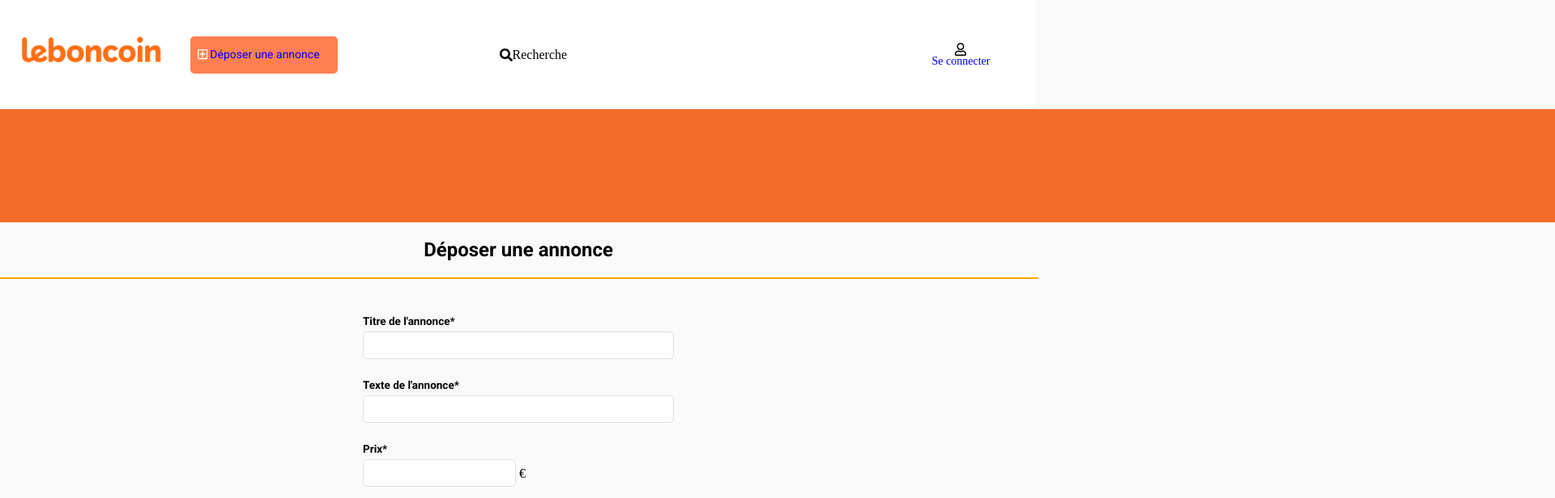
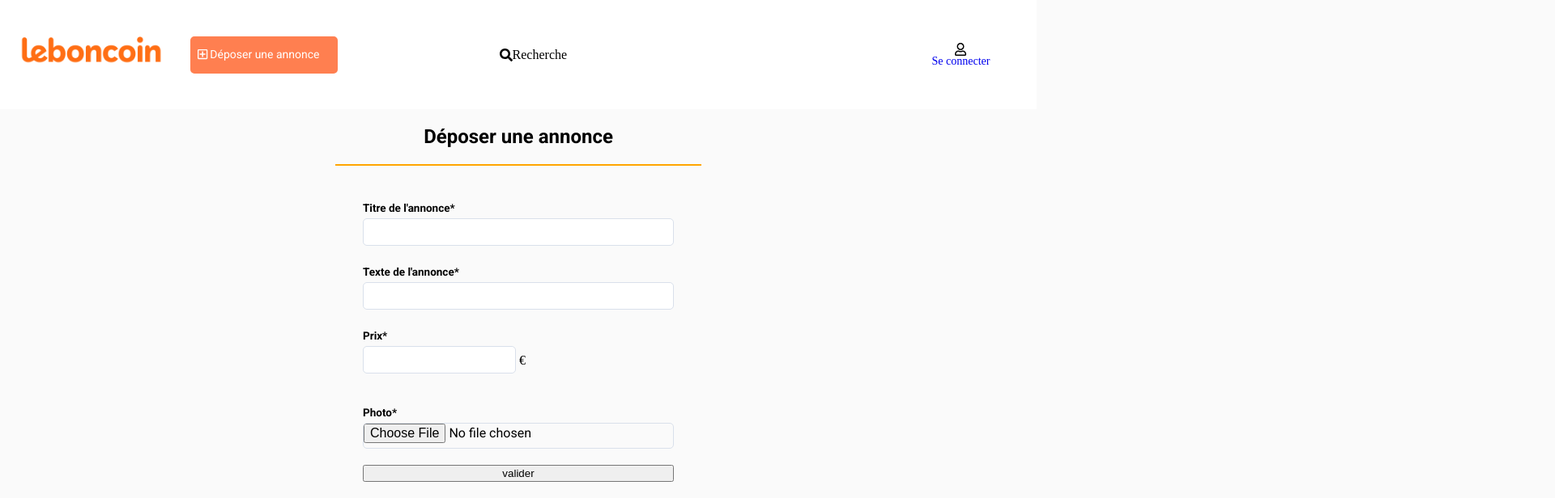
Before and after one commit to PatriceNabbi/LeBonCoin---Front-End, a React (Create React App) app: page /publish in a window 1280 px wide. Shown: the top 616 px of the page at 81% size, 1920 px wide, since content can reach past the window. Built offline with nearby package versions, Linux system fonts and the light colour scheme.

Commit message:
update offer page - add annuncer's name

```diff
--- a/src/App.js
+++ b/src/App.js
@@ -17,7 +17,7 @@ import LogIn from "./containers/LogIn";
 import SignUp from "./containers/SignUp";
 import Cookies from "js-cookie";
 import { library } from "@fortawesome/fontawesome-svg-core";
-import { faSearch } from "@fortawesome/free-solid-svg-icons";
+import { faSearch, faShoppingCart } from "@fortawesome/free-solid-svg-icons";
 import {
   faUser,
   faClock,
@@ -25,7 +25,15 @@ import {
   faEye,
   faPlusSquare
 } from "@fortawesome/free-regular-svg-icons";
-library.add(faSearch, faUser, faClock, faBell, faEye, faPlusSquare);
+library.add(
+  faSearch,
+  faUser,
+  faClock,
+  faBell,
+  faEye,
+  faPlusSquare,
+  faShoppingCart
+);
 
 function App() {
   //Récupération via Cookie.set du token enregistré dans le container LogIn qu'on enfermera dans une variable "tokenFromCookie"
@@ -40,36 +48,27 @@ function App() {
   }
 
   const [user, setUser] = useState(tokenState);
-  const [title, setTitle] = useState({});
-  const [text, setText] = useState({});
-  const [price, setPrice] = useState({});
-  const [file, setFile] = useState({});
 
   return (
     <Router>
       <Header user={user} setUser={setUser} />
 
-      <div className="orange-ruban"></div>
       <Switch>
+        <Route path="/pay">
+          {/* Création de la page de paiement qui sera la page pay */}
+        </Route>
         <Route path="/publish">
+          {/* Création de la page d'offres qui sera la page "Offer" */}
+
+          <div>
+            <Publish />
+          </div>
+        </Route>
+
+        <Route path="/offer/:id">
           {/* Création de la page d'offres qui sera la page "Offer" --> les pages doivent toujours être organisés avec le sommet le plus micro qui redescend vers le plus macro */}
           <div>
-            <Publish
-              title={title}
-              setTitle={setTitle}
-              text={text}
-              setText={setText}
-              price={price}
-              setPrice={setPrice}
-              file={file}
-              setFile={setFile}
-            />
-          </div>
-        </Route>
-        <Route path="/offers/:id">
-          {/* Création de la page d'offres qui sera la page "Offer" --> les pages doivent toujours être organisés avec le sommet le plus micro qui redescend vers le plus macro */}
-          <div>
-            <Offer />
+            <Offer user={user} />
           </div>
         </Route>
         <Route path="/sign_up">
--- a/src/assets/Style/App.css
+++ b/src/assets/Style/App.css
@@ -58,7 +58,6 @@ header {
 .home-page {
   display: flex;
   justify-content: center;
-  margin-top: 60px;
   height: 100vh;
 }
 
@@ -67,7 +66,6 @@ header {
   height: 140px;
   width: 2438px;
   left: -499px;
-  top: -133px;
 }
 
 .search-menu {
@@ -79,7 +77,7 @@ header {
   border-radius: 5px;
   box-shadow: 0px 3px 10px;
   left: 490.5px;
-  margin-top: -135px;
+  margin-top: 60px;
   margin-bottom: 35px;
 }
 
@@ -117,6 +115,8 @@ header {
   line-height: 19px;
   font-family: "Roboto", sans-serif;
   padding-left: 6px;
+  cursor: pointer;
+  text-decoration: inherit;
 }
 
 .post-your-annunce span {
--- a/src/assets/Style/Offers.css
+++ b/src/assets/Style/Offers.css
@@ -18,8 +18,9 @@
   text-decoration: none;
 }
 .annunces-organization img {
-  height: 100%;
+  max-height: 100%;
   object-fit: contain;
+  max-width: 100%;
 }
 
 .annunces-details {
@@ -65,3 +66,7 @@
   height: 66px;
   width: 142px;
 }
+
+.annunces-center {
+  margin-left: 16.9%;
+}
--- a/src/components/Header.js
+++ b/src/components/Header.js
@@ -7,8 +7,9 @@ import { FontAwesomeIcon } from "@fortawesome/react-fontawesome";
 
 function Header({ user, setUser }) {
   const history = useHistory();
+  const tokenFromCookie = Cookies.get("userToken");
   return (
-    <header className="topbar">
+    <header>
       <div className="wrapper">
         <Link to="/">
           <img src={Logo} alt="Le bon coin" />
@@ -16,12 +17,19 @@ function Header({ user, setUser }) {
         <ul>
           <div className="post-your-annunce">
             <li>
-              <button>
-                <FontAwesomeIcon
-                  icon={["far", "plus-square"]}
-                  className="plus-square"
-                />{" "}
-                <Link to="/publish">Déposer une annonce</Link>
+              <button
+                onClick={() => {
+                  console.log(tokenFromCookie);
+                  // Gestion du post d'annonce si l'utilisateur n'a pas de compte ou n'est pas connecté
+                  // 1. Check si un cookie existe
+                  if (user === null) {
+                    // 3. Aller sur la page d'accueil
+                    history.push("/log_in");
+                  } else history.push("/publish");
+                }}
+              >
+                <FontAwesomeIcon icon={["far", "plus-square"]} /> Déposer une
+                annonce
               </button>
               {/* englober avec deux balises Link + créer les routes */}
             </li>
--- a/src/components/SearchBar.js
+++ b/src/components/SearchBar.js
@@ -1,7 +1,8 @@
 import React, { useState } from "react";
 import "../assets/Style/SearchBar.css";
 
-function SearchBar({ search, setSearch }) {
+function SearchBar() {
+  const [search, setSearch] = useState("");
   return (
     <div className="search">
       <div
@@ -14,8 +15,8 @@ function SearchBar({ search, setSearch }) {
           className="search-bar"
           style={{ marginRight: 30 }}
           type="text"
+          value={search}
           placeholder="Que recherchez-vous"
-          value={search}
           onChange={event => {
             setSearch(event.target.value);
           }}
--- a/src/containers/Offer.js
+++ b/src/containers/Offer.js
@@ -1,15 +1,19 @@
 //Voir une annonce
 import React, { useState, useEffect } from "react";
-import { useParams } from "react-router-dom";
+import { useParams, useHistory } from "react-router-dom";
 import axios from "axios";
 import Moment from "react-moment";
 import "moment-timezone";
 import "../assets/Style/Offer.css";
+import Cookies from "js-cookie";
+import { FontAwesomeIcon } from "@fortawesome/react-fontawesome";
 
-function Offer() {
+function Offer({ user }) {
   const [data, setData] = useState();
   const [isLoading, setIsLoading] = useState(true);
   const { id } = useParams();
+  const tokenFromCookie = Cookies.get("userToken");
+  const history = useHistory();
 
   useEffect(() => {
     const fetchData = async () => {
@@ -17,17 +21,23 @@ function Offer() {
         "https://leboncoin-api.herokuapp.com/api/offer/" + id
       );
       setData(response.data);
-      console.log(response.data);
+      console.log(response.data.creator.account.username);
+      // console.log(response.data);
       setIsLoading(false); // une fois que l'information est récupérée changer le state en false
     };
     fetchData();
   }, []);
-
+  // {
+  //   data.offers.map((annunce, index) => {
+  //     let totalAnnunce = annunce.creator.account.username + 1;
+  //   });
+  // }
   return (
     <div>
       {isLoading === true ? (
         <p>En cours de chargement...</p>
       ) : (
+        <div className="global-offer-page">
           <div className="offer-page">
             <div className="offer">
               <div className="offer-presentation">
@@ -44,8 +54,30 @@ function Offer() {
               </div>
               <div className="offer-complete-description">
                 <span className="offer-descrip">Description</span>
-              <p className="offer-description">{data.description}</p>
+                <p>{data.description}</p>
               </div>
+            </div>
+          </div>
+          <div className="annuncer">
+            <div>{data.creator.account.username}</div>
+            <p>17 articles en ligne</p>
+            <button
+              onClick={() => {
+                console.log(tokenFromCookie);
+                // Gestion du post d'annonce si l'utilisateur n'a pas de compte ou n'est pas connecté
+                // 1. Check si un cookie existe
+                if (user === null) {
+                  // 3. Aller sur la page d'accueil
+                  history.push("/log_in");
+                } else history.push("/pay");
+              }}
+            >
+              <FontAwesomeIcon
+                icon={["fas", "shopping-cart"]}
+                className="shopping-cart"
+              />{" "}
+              Acheter
+            </button>
           </div>
         </div>
       )}
--- a/src/containers/Offers.js
+++ b/src/containers/Offers.js
@@ -26,7 +26,7 @@ function Offers({ search, setSearch }) {
   //   console.log(data);
 
   return (
-    <div>
+    <div className="orange-ruban">
       <menu>
         <div className="search-menu">
           <SearchBar search={search} setSearch={setSearch} />
@@ -35,10 +35,10 @@ function Offers({ search, setSearch }) {
       {isLoading === true ? (
         <p>En cours de chargement...</p>
       ) : (
-        <div>
+        <div className="annunces-center">
           {data.offers.map((annunce, index) => {
             return (
-              <Link key={annunce._id} to={"/offers/" + annunce._id}>
+              <Link key={annunce._id} to={"/offer/" + annunce._id}>
                 <div className="annunces-global">
                   <div className="annunces-organization">
                     <div className="annunces-picture-wrapper">
--- a/src/containers/Publish.js
+++ b/src/containers/Publish.js
@@ -1,56 +1,63 @@
 import React, { useState } from "react";
 import axios from "axios";
 import Cookies from "js-cookie";
-import { Link } from "react-router-dom";
+import { Link, useHistory } from "react-router-dom";
 import "../assets/Style/Publish.css";
 
-function Publish({
-  title,
-  setTitle,
-  text,
-  setText,
-  price,
-  setPrice,
-  file,
-  setFile
-}) {
+function Publish() {
+  const history = useHistory();
   const userToken = Cookies.get("userToken");
+  const [title, setTitle] = useState("");
+  const [text, setText] = useState("");
+  const [price, setPrice] = useState(0);
+  const [file, setFile] = useState({});
 
-  return (
-    <div>
-      <form
-        onSubmit={async event => {
-          //Création d'un formulaire pour déposer une annonce
+  const handleSubmit = async event => {
+    console.log(1);
+
     event.preventDefault();
     const formData = new FormData(); //Par convention. Toujours reprendre cette syntaxe
-          formData.append("Title", title);
-          formData.append("Text", text);
-          formData.append("Price", price);
-          formData.append("Files", file);
-
+    formData.append("title", title);
+    formData.append("text", text);
+    formData.append("price", price);
+    formData.append("files", file);
+    console.log(2);
     try {
+      console.log(3);
+      console.log(userToken);
       const response = await axios.post(
         "https://leboncoin-api.herokuapp.com/api/offer/publish",
         formData,
         {
           headers: {
-                  Authorization: "Bearer" + userToken,
+            Authorization: "Bearer " + userToken,
             "Content-Type": "multipart/form-data"
           }
         }
       );
-            alert(JSON.stringify(response.data));
+      console.log(4);
+      //   alert(JSON.stringify(response.data));
+      history.push("/offer/" + response.data._id);
+      console.log(response.data._id);
     } catch (error) {
+      console.log(5);
       if (error.response.status === 500) {
         console.error("An error occured");
       } else {
         console.log(error.response.data);
       }
     }
-        }}
-      >
+  };
+
+  //   console.log(user.userToken);
+
+  return (
+    <div>
+      <form onSubmit={handleSubmit}>
+        {" "}
+        {/* Création d'un formulaire pour déposer une annonce */}
         <h2>Déposer une annonce</h2>
-        <hr />
+        <hr style={{ width: 450 }} />
         <div className="post-an-annunce">
           <h3>Titre de l'annonce*</h3>
           <input
@@ -83,13 +90,11 @@ function Publish({
           <input
             type="file"
             onChange={event => {
-              setFile(event.target.value);
+              setFile(event.target.files[0]);
             }}
           ></input>
 
-          <button type="submit">
-            <Link to="/">Valider</Link>
-          </button>
+          <button type="submit">valider</button>
         </div>
       </form>
     </div>
```
Also changed, not shown: src/assets/Style/Offer.css (+63 -6 lines). Lines whose indentation alone changed are shown as unchanged.
